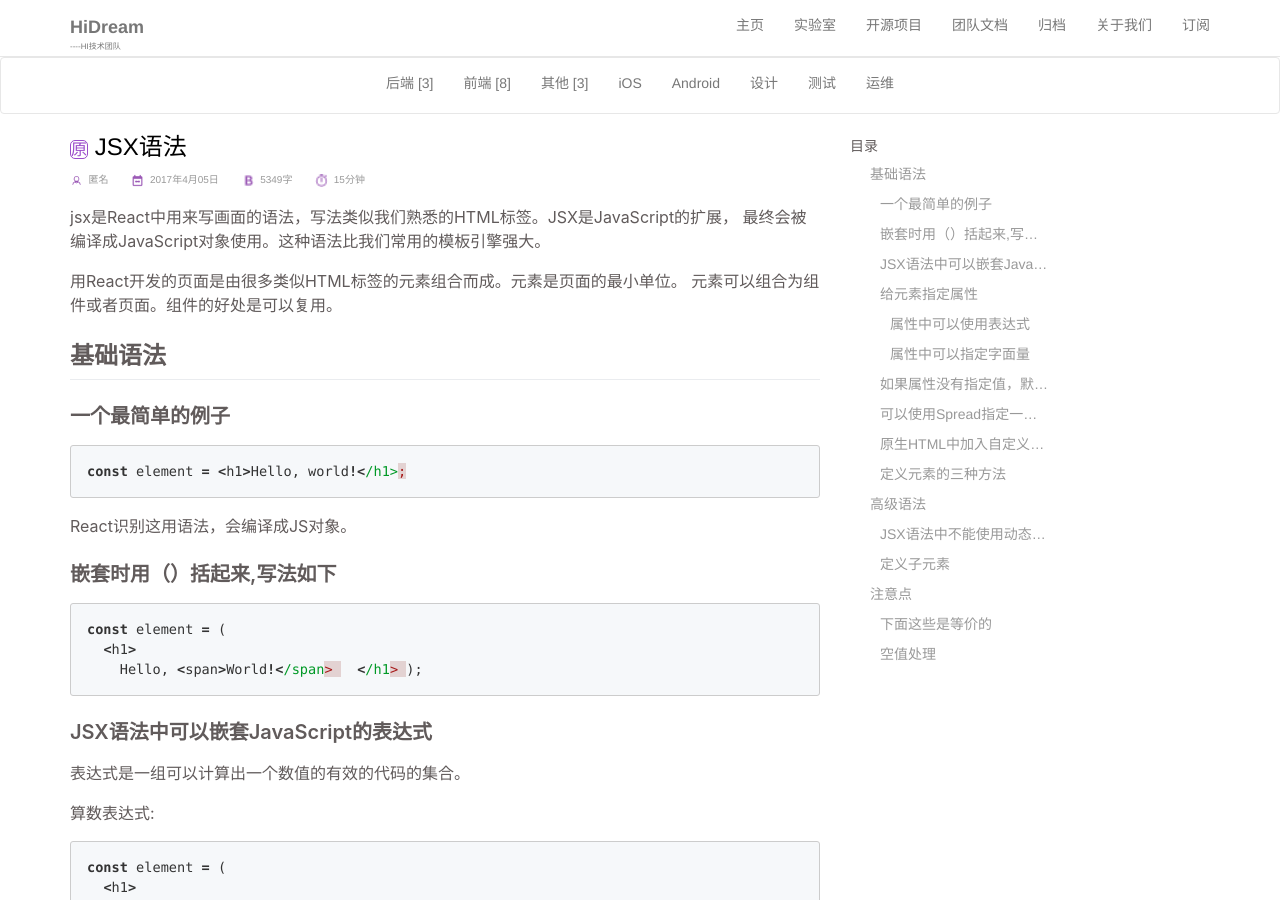
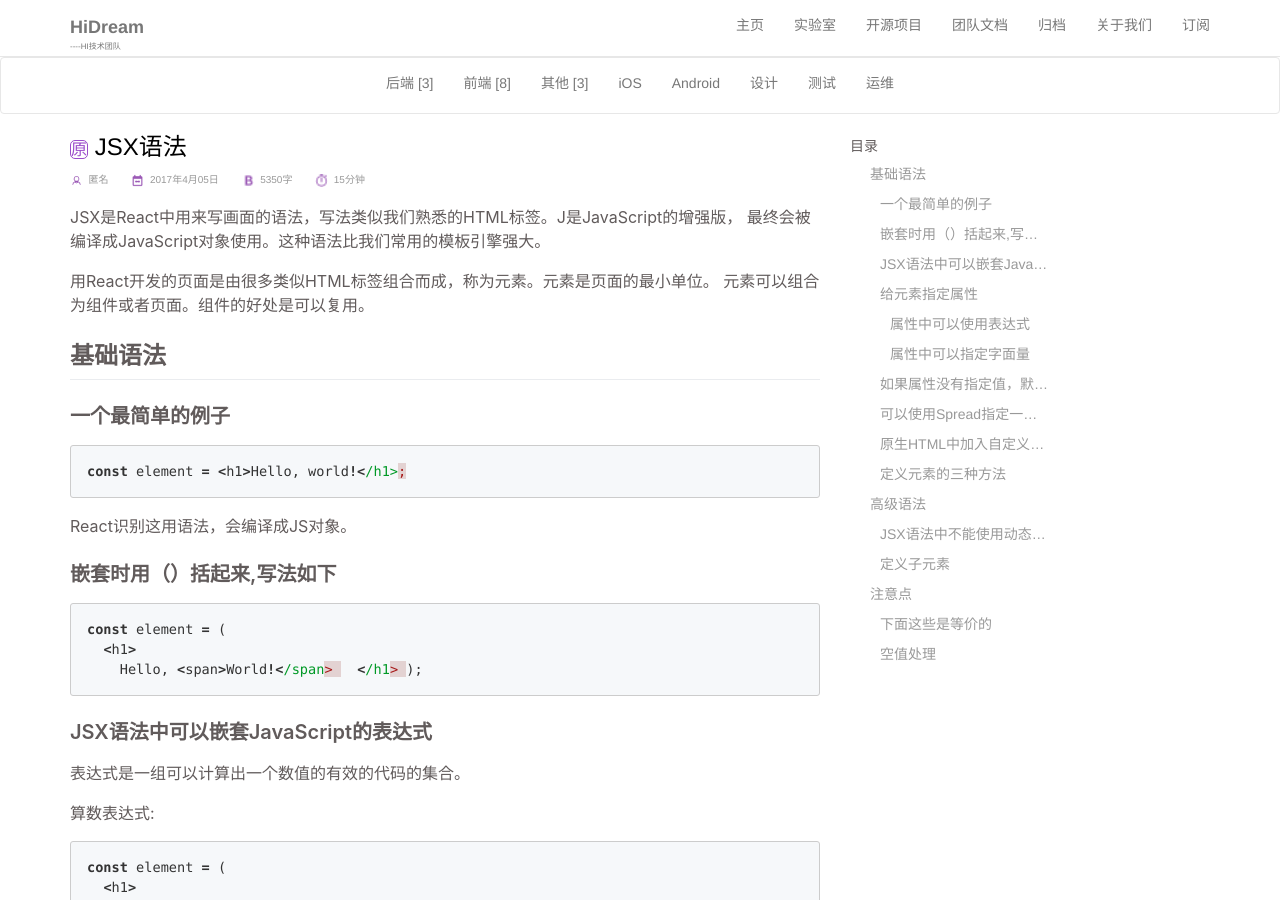
Before and after one commit to DreamHi/DreamHi.github.io, a Jekyll site: the page built from _posts/frontend/2017-04-05-JSX语法.md, in a window 1280 px wide and 900 px high. Built offline with Jekyll 4.4.1, drawn with Linux system fonts in a browser that asks for light colours; comment, search, counter and statistics services are not loaded.

```diff
--- a/_posts/frontend/2017-04-05-JSX语法.md
+++ b/_posts/frontend/2017-04-05-JSX语法.md
@@ -7,10 +7,10 @@
 tags: JSX
 ---
 
-jsx是React中用来写画面的语法，写法类似我们熟悉的HTML标签。JSX是JavaScript的扩展，
+JSX是React中用来写画面的语法，写法类似我们熟悉的HTML标签。J是JavaScript的增强版，
 最终会被编译成JavaScript对象使用。这种语法比我们常用的模板引擎强大。
 
-用React开发的页面是由很多类似HTML标签的元素组合而成。元素是页面的最小单位。
+用React开发的页面是由很多类似HTML标签组合而成，称为元素。元素是页面的最小单位。
 元素可以组合为组件或者页面。组件的好处是可以复用。
 
 ## 基础语法
```
Also changed, not shown: _posts/frontend/2017-03-03-javascript真伪值整理.md (+1 -1 lines).
